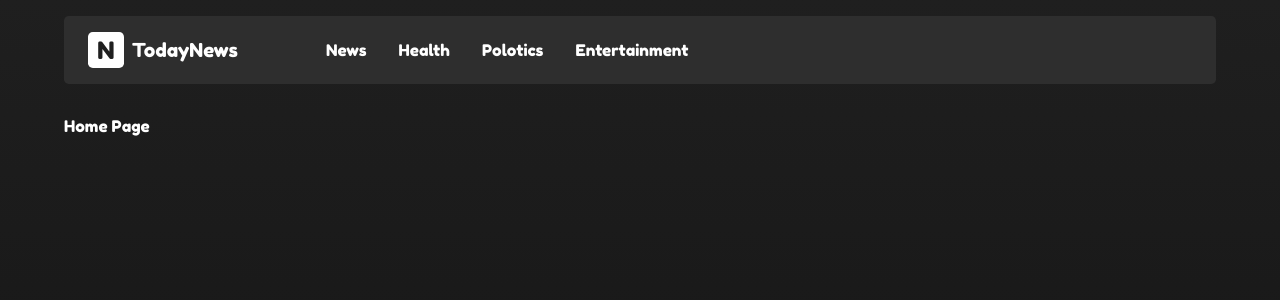
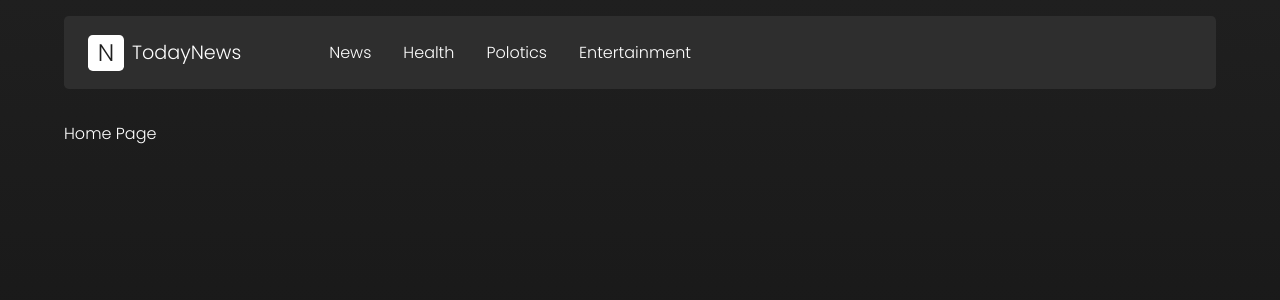
Before and after one commit to setykarimi/News-API, a JavaScript app: page / in a window 1280 px wide. Shown: the top 300 px of the page. Built offline with nearby package versions, Linux system fonts and the light colour scheme; the HTML template or start-up script is replaced by a standard one.

Commit message:
change font family

```diff
--- a/src/App.scss
+++ b/src/App.scss
@@ -1,13 +1,13 @@
 @font-face {
-  font-family: 'Fredoka';
-  src: url(../src/fonts/FredokaOne-Regular.ttf);
+  font-family: 'Poppins';
+  src: url(../src/fonts/Poppins-Light.ttf);
 }
 
 body{
   background: linear-gradient(180deg, #1F1F1F 0%, #111111 100%) no-repeat;
   color: #fff;
   height: 100vh;
-  font-family: 'Fredoka';
+  font-family: 'Poppins';
 }
 
 .container{
```
